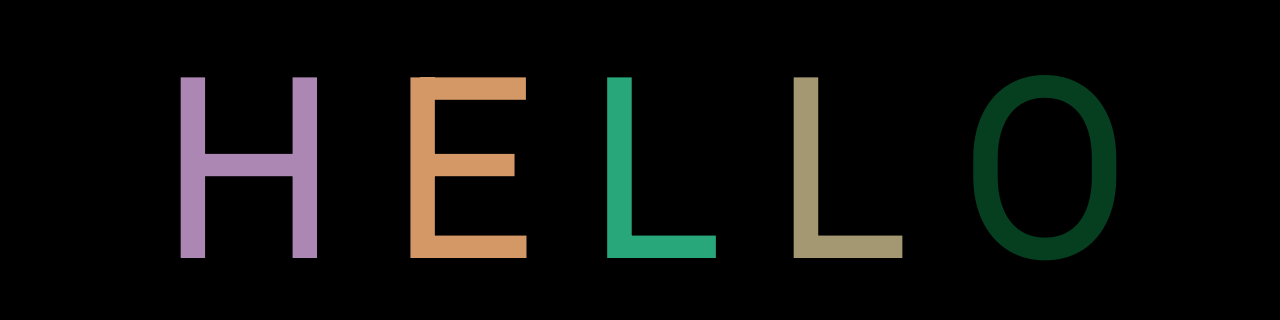
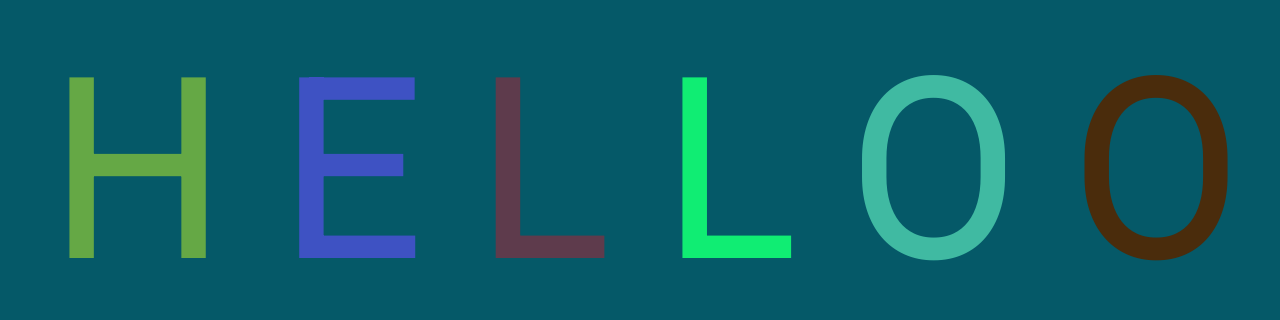
Before and after one commit to carlabrophy/animatedText, a plain HTML site: page index.html in a window 1280 px wide. Shown: the part 218-538 px from the top of the page. Drawn offline with Linux system fonts and the light colour scheme.

Commit message:
change bg and added p as well

```diff
--- a/index.html
+++ b/index.html
@@ -20,6 +20,7 @@
       <span class="letter">L</span>
       <span class="letter">L</span>
       <span class="letter">O</span>
+      <span class="letter">O</span>
     </h1>
 
     <script src="app.js"></script>
--- a/style.css
+++ b/style.css
@@ -1,5 +1,5 @@
 * {
-  background-color: black;
+  background-color: rgb(5, 89, 104);
 }
 
 h1 {
```
